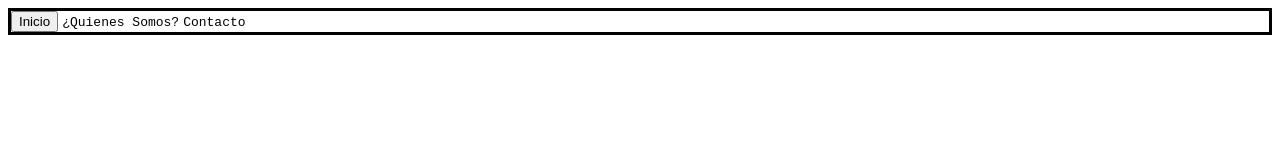
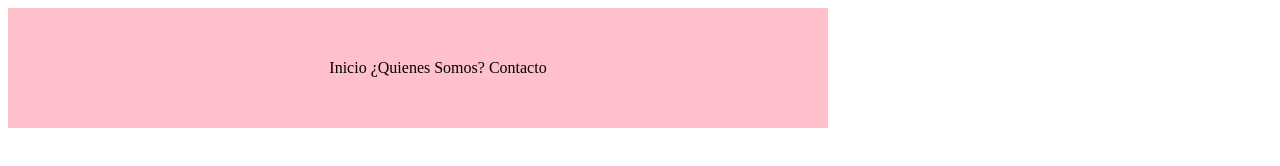
Before and after one commit to sofiaib/taller-9-full-stack, a plain HTML site: page punto-7-8/index-7-8.html in a window 1280 px wide. Drawn offline with Linux system fonts and the light colour scheme.

Commit message:
modificacion

```diff
--- a/punto-6/styles/punto-6-styles.css
+++ b/punto-6/styles/punto-6-styles.css
@@ -1,9 +1,9 @@
 #banner{
     color: black;
 }
-#sec{
+.yellow{
     color: yellow;
 }
-#voy{
-    color: blueviolet;
+.violet{
+    color: rgb(142, 59, 163);
 }
--- a/punto-7-8/index-7-8.html
+++ b/punto-7-8/index-7-8.html
@@ -7,12 +7,14 @@
     <title>Punto 7 y 8</title>
 </head>
 <body>
-    <section id="sec-1">
-        <div>
-                <button class="button--blue">Inicio</button>
-            <samp>¿Quienes Somos?</samp>
-            <samp>Contacto</samp>
-        </div>
-    </section>
+    <header id="prueba">
+        <nav>
+            <ul>
+                <il class="dos"><a>Inicio</a></il>
+                <il class="uno"><a>¿Quienes Somos?</a></il>
+                <il class="tres"><a>Contacto</a></il>
+            </ul>
+        </nav>
+    </header>
 </body>
 </html>
--- a/punto-7-8/styles/punto-7-8-style.css
+++ b/punto-7-8/styles/punto-7-8-style.css
@@ -1,5 +1,25 @@
-#sec-1{
+#body{
+    margin: 0px;
+}
+header{
     display: flex;
+    justify-content: center;
     align-items: center;
-    border-style: solid;
+    border-style: solid pink;
+    gap: 40px;
+
+    width: 800px;
+    height: 100px;
+    padding: 10px;
+    background-color: pink;
+    cursor: pointer;
 }
+.dos:hover{
+    background-color: blue;
+}
+.uno:hover{
+    background-color: blue;
+}
+.tres:hover{
+    background-color: blue;
+}
```
Also changed, not shown: punto-6/index-6.html (+2 -18 lines), public/images/punto 6.png (added), public/images/punto 7-8.png (added), 1 other file.
